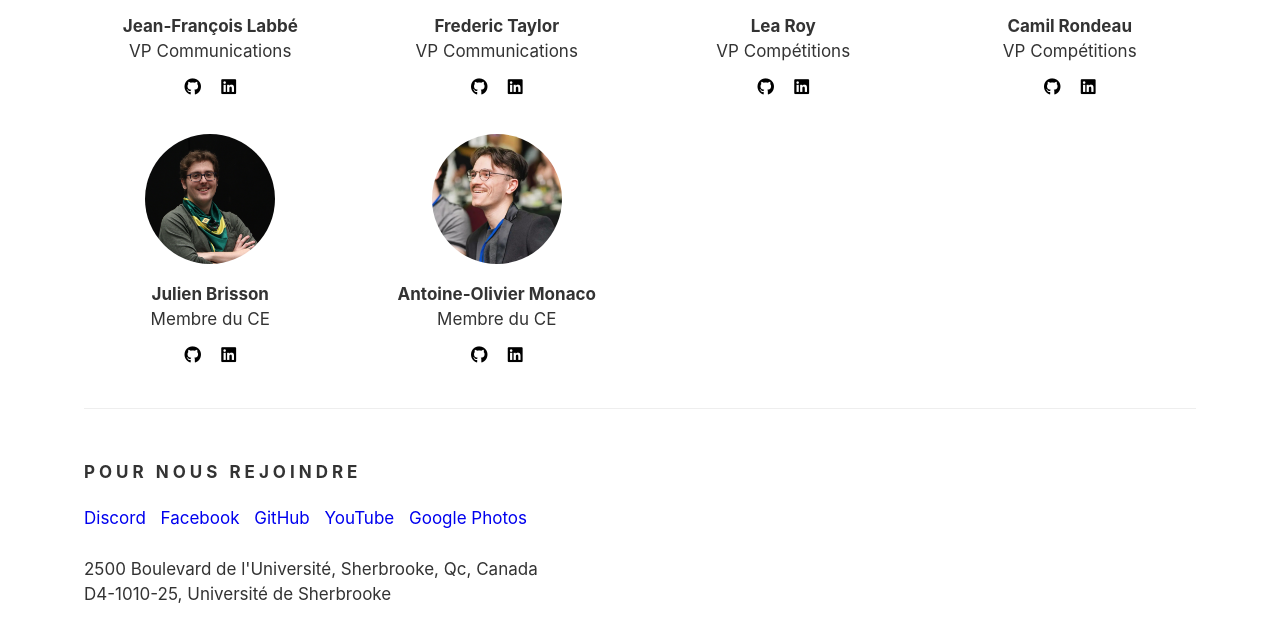
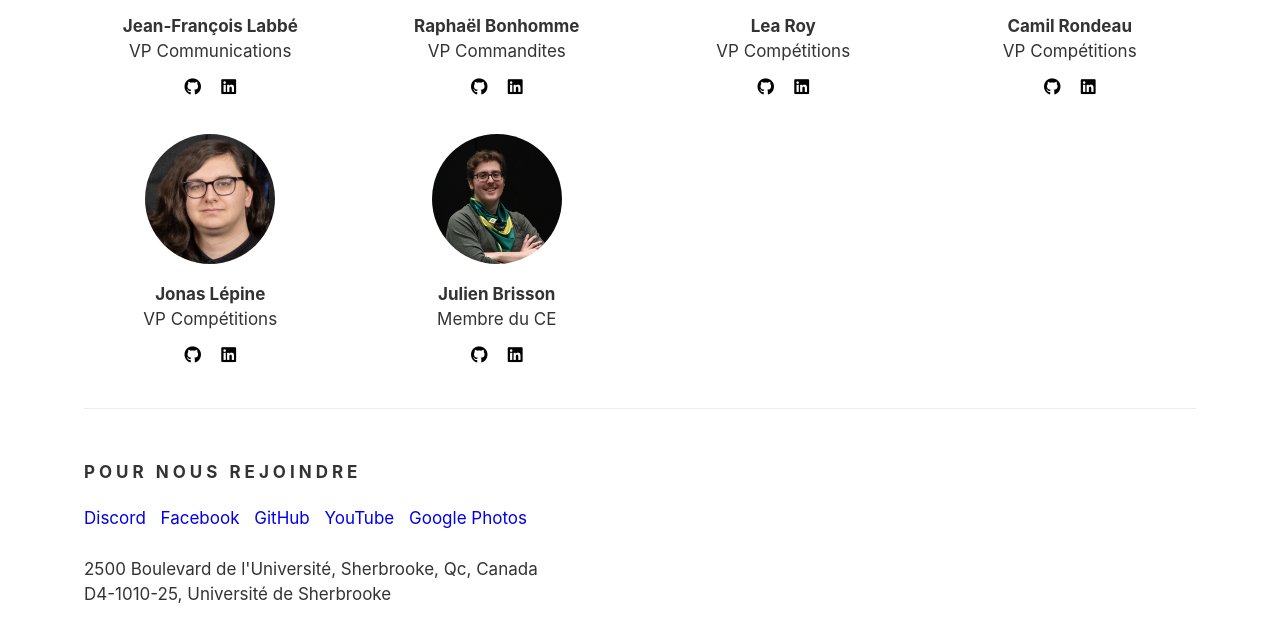
Before and after one commit to JDIS/Website, a Jekyll site: the page built from _pages/index.html, in a window 1280 px wide and 900 px high, scrolled down 3129 px, cut to the strip 244-886 px from the top of the window. Built offline with Jekyll 4.4.1, drawn with Linux system fonts in a browser that asks for light colours; nearby versions of some CDN libraries; some web fonts are replaced.

Commit message:
update members

```diff
--- a/_data/members.json
+++ b/_data/members.json
@@ -50,13 +50,12 @@
     "is_active": true
   },
   {
-    "name": "Frederic Taylor",
-    "title": "VP Communications",
-    "image_url": "Frederic_Taylor.jpeg",
-    "email": "vp.communication@jdis.ca",
-    "linkedin":"https://www.linkedin.com/in/frederick-taylor-5709551b8/",
-    "github":"https://github.com/fred41378",
-    "personnalWebsite":"",
+    "name": "Raphaël Bonhomme",
+    "title": "VP Commandites",
+    "image_url": "Raphael_Bonhomme.jpg",
+    "email": "vp.commandites@jdis.ca",
+    "linkedin":"https://www.linkedin.com/in/rapha%C3%ABl-bonhomme-26525623a/",
+    "github":"https://github.com/old-granny",
     "is_active": true
   },
   {
@@ -79,6 +78,16 @@
     "personnalWebsite":"",
     "is_active": true
   },
+    {
+    "name": "Jonas Lépine",
+    "title": "VP Compétitions",
+    "image_url": "Jonas_Lepine.png",
+    "email": "vp.competitions@jdis.ca",
+    "linkedin":"https://www.linkedin.com/in/jonas-lepine/",
+    "github":"https://github.com/TechnoJo4/",
+    "personnalWebsite":"",
+    "is_active": true
+  },
   {
     "name": "Julien Brisson",
     "title": "Membre du CE",
@@ -86,16 +95,6 @@
     "email": "info@jdis.ca",
     "linkedin": "https://www.linkedin.com/in/julien-brisson-4a1245230/",
     "github": "",
-    "personnalWebsite":"",
-    "is_active": true
-  },
-  {
-    "name": "Antoine-Olivier Monaco",
-    "title": "Membre du CE",
-    "image_url": "Antoine-Olivier.png",
-    "email": "info@jdis.ca",
-    "linkedin":"",
-    "github":"https://github.com/MrSpaghettii",
     "personnalWebsite":"",
     "is_active": true
   }
```
Also changed, not shown: assets/img/members/Jonas_Lepine.png (added), assets/img/members/Raphael_Bonhomme.jpg (added).
